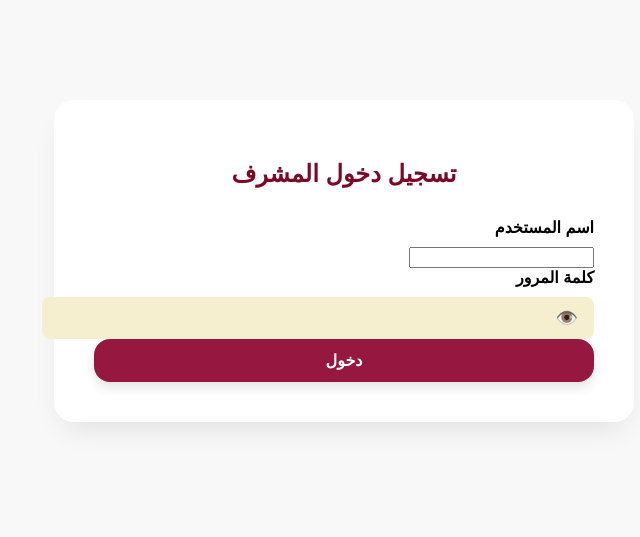
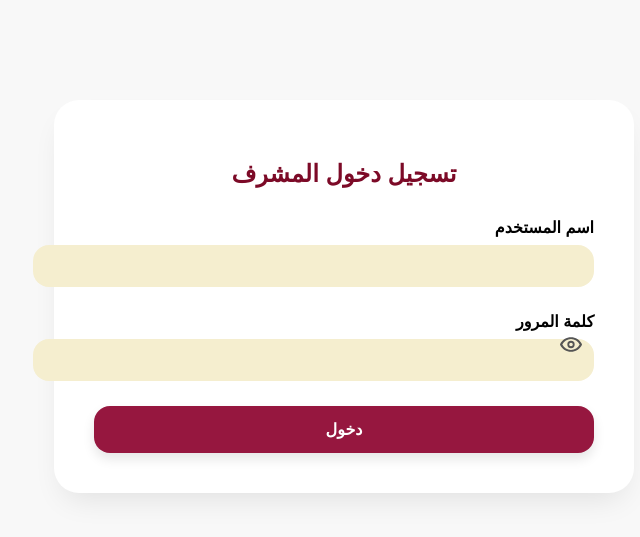
Before and after one commit to daisyda/eid-sacrifice, a Django app: template main_app/templates/admin/admin_login.html in a window 1280 px wide. Shown: the top 537 px of the page, without its empty margins (296-936 px from the left). Run offline with Django 5.2, Linux system fonts and the light colour scheme; the template is opened without the code that fills it, so the values that code supplies are empty.

Commit message:
update style

```diff
--- a/main_app/templates/admin/admin_login.html
+++ b/main_app/templates/admin/admin_login.html
@@ -15,7 +15,7 @@
             margin: 100px auto;
             background-color: #fff;
             padding: 40px;
-            border-radius: 20px;
+            border-radius: 25px;
             box-shadow: 0 15px 30px -10px rgba(0, 0, 0, 0.1);
             text-align: right;
         }
@@ -27,40 +27,47 @@
             color: #7c0a27;
         }
 
-        .login-form label {
-            display: block;
-            margin-bottom: 10px;
-            font-weight: bold;
-        }
-
-        .password-wrapper {
+        .form-group {
+            margin-bottom: 25px;
             position: relative;
         }
 
-        .password-wrapper input {
+        label {
+            font-weight: bold;
+            display: block;
+            margin-bottom: 8px;
+        }
+
+        input[type="text"],
+        input[type="password"] {
             width: 100%;
-            padding: 12px 40px 12px 12px;
+            padding: 12px 45px 12px 16px;
             background-color: #f5eecf;
             border: none;
-            border-radius: 8px;
+            border-radius: 16px;
             font-size: 16px;
         }
 
         .toggle-password {
             position: absolute;
             top: 50%;
-            right: 10px;
+            right: 12px;
             transform: translateY(-50%);
             background: none;
             border: none;
             cursor: pointer;
-            font-size: 18px;
-            color: #555;
+            padding: 0;
+        }
+
+        .toggle-password svg {
+            width: 22px;
+            height: 22px;
+            fill: #555;
         }
 
         .login-form button[type="submit"] {
             width: 100%;
-            padding: 12px;
+            padding: 14px;
             background-color: #96173f;
             color: white;
             border: none;
@@ -79,6 +86,7 @@
             color: red;
             font-size: 14px;
             margin-top: 15px;
+            text-align: center;
         }
     </style>
 </head>
@@ -87,13 +95,19 @@
         <h2>تسجيل دخول المشرف</h2>
         <form method="post">
             {% csrf_token %}
-            <label for="username">اسم المستخدم</label>
-            <input type="text" name="username" id="username" required>
 
-            <label for="password">كلمة المرور</label>
-            <div class="password-wrapper">
+            <div class="form-group">
+                <label for="username">اسم المستخدم</label>
+                <input type="text" name="username" id="username" required>
+            </div>
+
+            <div class="form-group">
+                <label for="password">كلمة المرور</label>
                 <input type="password" name="password" id="password" required>
-                <button type="button" class="toggle-password" onclick="revealPassword()">👁️</button>
+                <button type="button" class="toggle-password" onclick="togglePassword()">
+                    <!-- SVG أيقونة العين -->
+                    <svg id="eyeIcon" xmlns="http://www.w3.org/2000/svg" viewBox="0 0 576 512"><path d="M572.52 241.4C518.46 135.2 407.8 64 288 64S57.54 135.2 3.48 241.4a48.27 48.27 0 0 0 0 29.2C57.54 376.8 168.2 448 288 448s230.5-71.2 284.5-177.4a48.27 48.27 0 0 0 0-29.2zM288 400c-97.2 0-183.1-55-227.6-144C104.9 167 190.8 112 288 112s183.1 55 227.6 144c-44.5 89-130.4 144-227.6 144zm0-240a96 96 0 1 0 96 96 96.11 96.11 0 0 0-96-96zm0 144a48 48 0 1 1 48-48 48.05 48.05 0 0 1-48 48z"/></svg>
+                </button>
             </div>
 
             <button type="submit">دخول</button>
@@ -109,12 +123,14 @@
     </div>
 
     <script>
-        function revealPassword() {
-            const passwordInput = document.getElementById("password");
-            passwordInput.type = "text";
+        function togglePassword() {
+            const input = document.getElementById("password");
+            const icon = document.getElementById("eyeIcon");
+            input.type = "text";
 
+            // ترجع مخفية بعد 1.5 ثانية
             setTimeout(() => {
-                passwordInput.type = "password";
+                input.type = "password";
             }, 1500);
         }
     </script>
```
